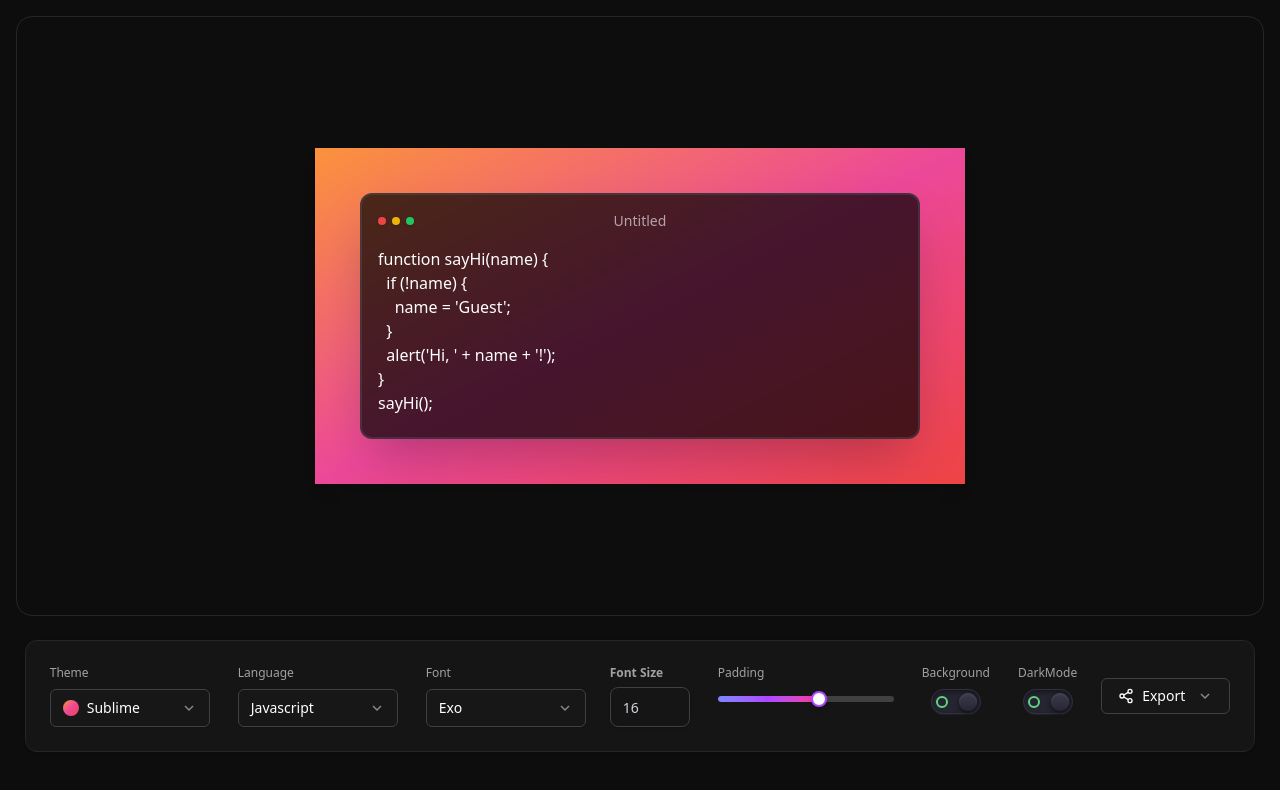
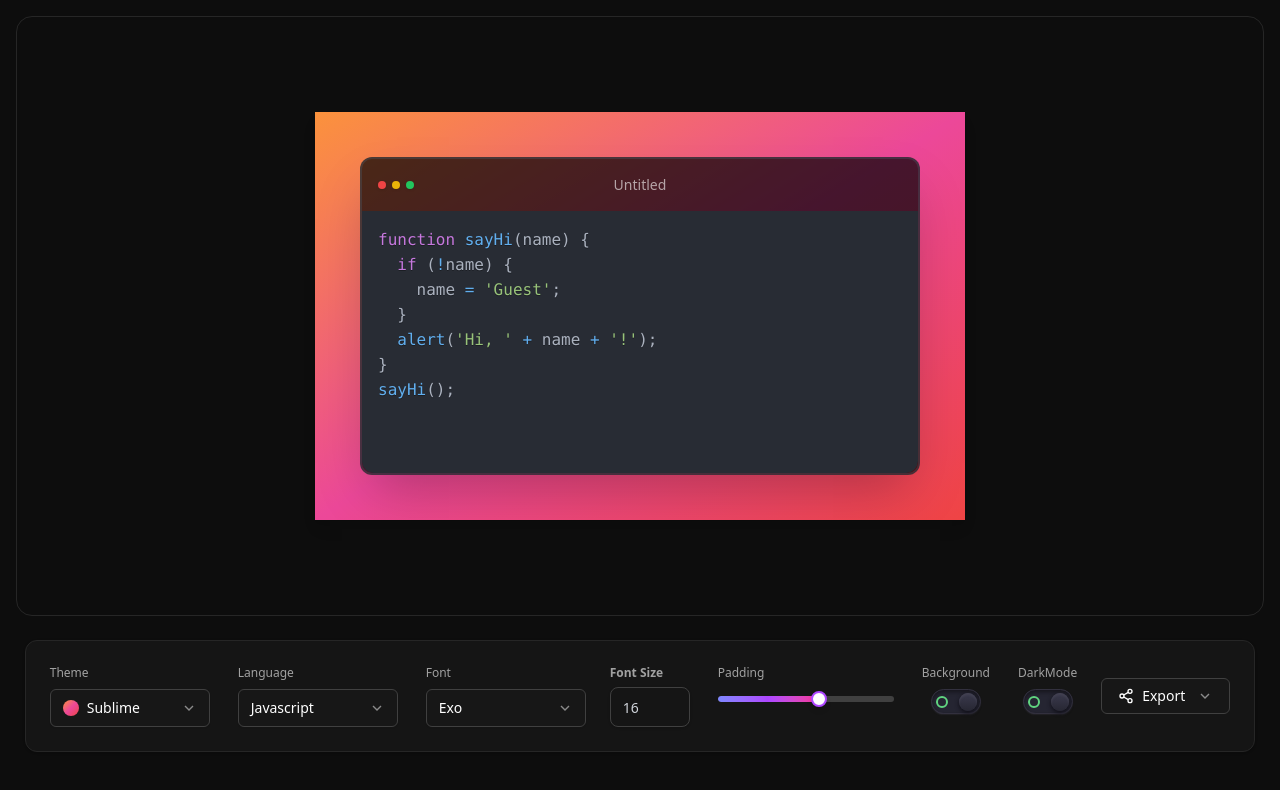
Before and after one commit to Nitesh47kumars/Snippix, a React (Vite) app: page / in a window 1280 px wide. Shown: the top 790 px of the page. Built offline with nearby package versions, Linux system fonts and the light colour scheme; a web font is replaced by a local one.

Commit message:
Add Syntax-highlighter

```diff
--- a/package.json
+++ b/package.json
@@ -15,6 +15,7 @@
     "html2canvas": "^1.4.1",
     "react": "^19.1.1",
     "react-dom": "^19.1.1",
+    "react-syntax-highlighter": "^15.6.6",
     "styled-components": "^6.1.19",
     "tailwindcss": "^4.1.13"
   },
--- a/src/Components/SnippetCode.jsx
+++ b/src/Components/SnippetCode.jsx
@@ -1,6 +1,8 @@
 import { useContext, useEffect, useRef, useState } from "react";
 import { MyContext } from "../MyContext";
 import SampleCode from "./SampleCode.json";
+import { Prism as SyntaxHighlighter } from "react-syntax-highlighter";
+import { oneDark } from "react-syntax-highlighter/dist/esm/styles/prism"; // theme example
 
 const SnippetCode = () => {
   const textareaRef = useRef(null);
@@ -14,6 +16,11 @@ const SnippetCode = () => {
     setCode(randomSnippet);
   }, []);
 
+  const handleChange = (e) => {
+    setCode(e.target.value);
+  };
+
+  // Auto resize textarea height
   const autoResize = () => {
     const textarea = textareaRef.current;
     if (textarea) {
@@ -26,15 +33,44 @@ const SnippetCode = () => {
     autoResize();
   }, [code, state.fontSize]);
 
-  const handleChange = (e) => {
-    setCode(e.target.value);
+  const transparentTheme = {
+    'code[class*="language-"]': {
+      color: 'inherit',
+      background: 'transparent',
+      fontFamily: 'inherit',
+      fontSize: 'inherit',
+      textAlign: 'left',
+      whiteSpace: 'pre-wrap',
+      wordSpacing: 'normal',
+      wordBreak: 'break-word',
+      wordWrap: 'break-word',
+      lineHeight: '1.5',
+      tabSize: '2',
+      hyphens: 'none',
+    },
+    'pre[class*="language-"]': {
+      color: 'inherit',
+      background: 'transparent',
+      margin: 0,
+      padding: 0,
+      overflow: 'visible',
+    },
+    // Add styles for tokens you want colored (keywords, strings, etc)
+    'token.comment': { color: '#6a9955' },
+    'token.keyword': { color: '#569cd6' },
+    'token.selector': { color: '#d7ba7d' },
+    'token.function': { color: '#dcdcaa' },
+    'token.variable': { color: '#9cdcfe' },
+    'token.string': { color: '#ce9178' },
+    'token.operator': { color: '#d4d4d4' },
   };
 
+
   return (
-    <div className="flex justify-center">
+    <div className="flex justify-center relative">
       <div
         className={`max-sm:min-w-[16rem] min-w-[30rem] lg:min-w-[35rem] mx-auto border-2 rounded-xl shadow-2xl ${state.font} ${
-          state.mode === "dark" ? "bg-[#000000b3] text-white" : "bg-white/50 text-black"
+          state.mode === "dark" ? "bg-[#000000b3]" : "bg-white/50"
         } border-[#4b556366]`}
       >
         {/* Header */}
@@ -50,24 +86,60 @@ const SnippetCode = () => {
               type="text"
               spellCheck={false}
               className={`bg-transparent text-center text-sm font-medium focus:outline-none
-                ${state.mode === "dark"
-                  ? "text-white placeholder-white/60"
-                  : "text-black/70 placeholder-black/50"}`}
+                ${state.mode === "dark" ? "text-white placeholder-white/60" : "text-black/70 placeholder-black/50"}`}
               placeholder="Untitled"
             />
           </div>
         </header>
 
-        {/* Textarea */}
-        <textarea
-          ref={textareaRef}
-          value={code}
-          onChange={handleChange}
+        {/* Code container */}
+        <div
           style={{ fontSize: fontSize }}
-          className={`resize-none outline-none px-4 pb-4 w-full bg-transparent`}
-          rows={1}
-          spellCheck={false}
-        />
+          className="relative px-4 pb-4 min-h-[100px] overflow-auto rounded-b-xl"
+        >
+          {/* Syntax highlighted code */}
+          <SyntaxHighlighter
+            language={state.language.toLowerCase()}
+            style={oneDark}
+            customStyle={{
+              position: "absolute",
+              top: "0",
+              left: "0",
+              margin: 0,
+              padding: "1rem",
+              pointerEvents: "none",
+              whiteSpace: "pre-wrap",
+              wordWrap: "break-word",
+              width: "100%",
+              height: "100%",
+              borderRadius: "0 0 0.75rem 0.75rem",
+              fontFamily: "inherit",
+              fontSize: fontSize,
+              userSelect: "none",
+            }}
+            showLineNumbers={false}
+          >
+            {code || " "}
+          </SyntaxHighlighter>
+
+          {/* Textarea for editing */}
+          <textarea
+            ref={textareaRef}
+            value={code}
+            onChange={handleChange}
+            spellCheck={false}
+            className="relative bg-transparent resize-none outline-none w-full h-full text-transparent caret-white"
+            style={{
+              fontSize: fontSize,
+              fontFamily: "inherit",
+              lineHeight: "1.5rem",
+              whiteSpace: "pre-wrap",
+              wordWrap: "break-word",
+              borderRadius: "0 0 0.75rem 0.75rem",
+            }}
+            rows={10}
+          />
+        </div>
       </div>
     </div>
   );
```
Also changed, not shown: 1 other file (tests, documents, lock files or other folders).
